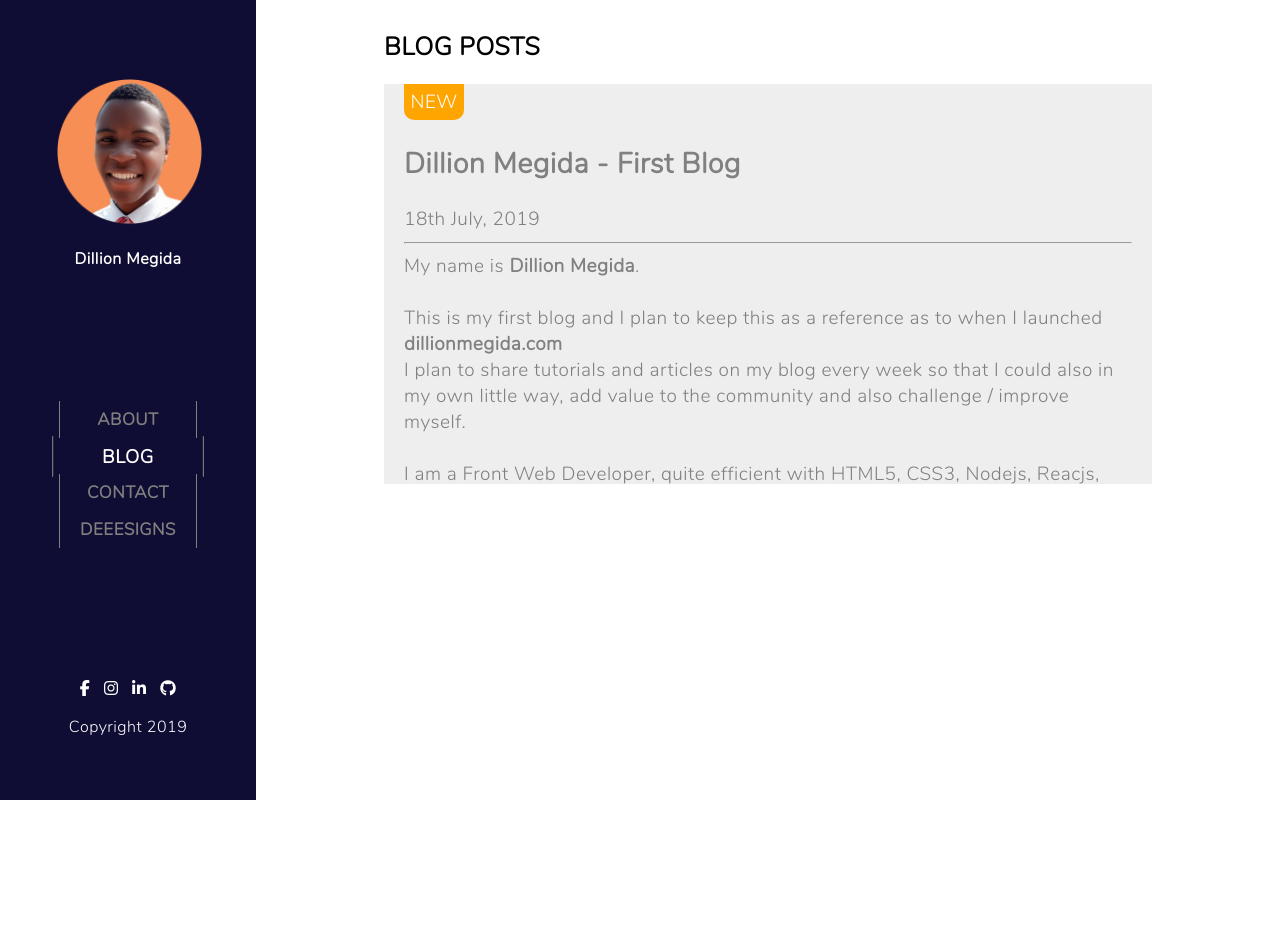
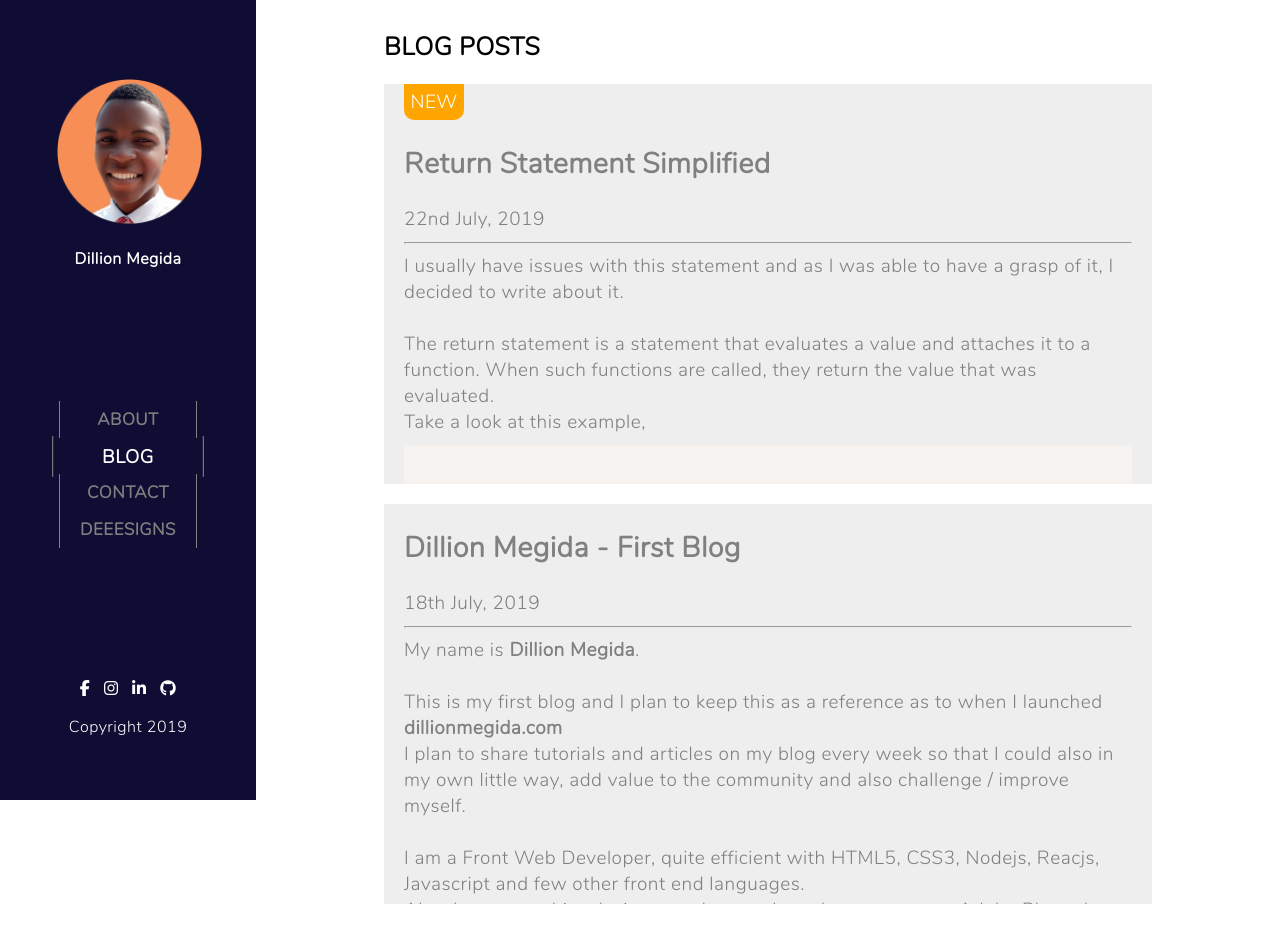
Before and after one commit to dillionmegida/Portfolio, a PHP site: page /blog in a window 1280 px wide. Before the commit the page ends 800 px from the top, so only its background shows below. Run offline with PHP 8.4, Linux system fonts and the light colour scheme; some libraries are stand-ins or nearby versions.

Commit message:
Add files via upload

```diff
--- a/public/blog.php
+++ b/public/blog.php
@@ -12,10 +12,34 @@ require_once 'public/common/headTag.php';
     <section class='blogs'>
         <h1>BLOG POSTS</h1>
         <div class="post">
-            <a href="blog_1" href="Blogging Post 1">
+            <a href="blog_2" href="Blogging Post 2">
                 <div class="new">
                     <p>NEW</p>
                 </div>
+                <h2>Return Statement Simplified</h2>
+                <p>22nd July, 2019</p>
+                <hr>
+                <p>
+                    I usually have issues with this statement and as I was able to have a grasp of it, I decided to write about it.
+                    <br/><br/>
+                    The return statement is a statement that evaluates a value and attaches it to a function. When such functions are called, they return the value that was evaluated.
+                    <br>
+                            Take a look at this example,
+                <pre>
+                <code class='language-javascript'>
+                let a = 5;
+                let b = 5;
+                let c = a + b;
+                console.log('a: ' + a + ', b: ' + b + ', c: ' + c);
+                //Output
+                //a: 5, b: 5; c: 10
+                </code>
+                </pre>
+                </p>
+            </a>
+        </div>
+        <div class="post">
+            <a href="blog_1" href="Blogging Post 1">
                 <h2>Dillion Megida - First Blog</h2>
                 <p>18th July, 2019</p>
                 <hr>
```
